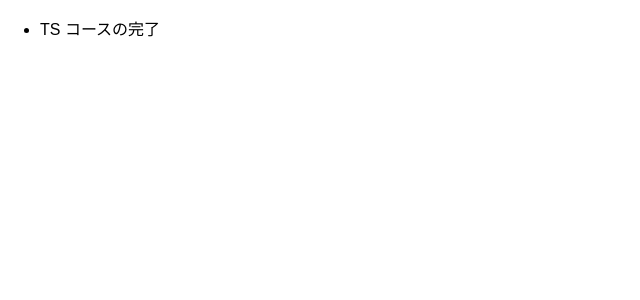
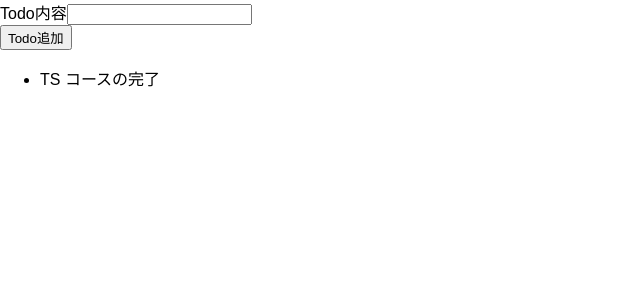
Before and after one commit to y4shiro/udemy-understanding-typescript-jp, a React (Create React App) app: page / in a window 1280 px wide. Shown: the top 300 px of the page, without its empty margins (0-640 px from the left). Built offline with nearby package versions, Linux system fonts and the light colour scheme.

Commit message:
180. ref を使ったユーザ入力の取得

```diff
--- a/src/App.tsx
+++ b/src/App.tsx
@@ -1,11 +1,13 @@
 import React from 'react';
 
 import TodoList from './components/TodoList';
+import NewTodo from './components/NewTodo';
 
 const App: React.FC = () => {
   const todos = [{ id: 't1', text: 'TS コースの完了' }];
   return (
     <div className="App">
+      <NewTodo />
       <TodoList items={todos} />
     </div>
   );
--- /dev/null
+++ b/src/components/NewTodo.tsx
@@ -0,0 +1,19 @@
+import React, { useRef } from 'react';
+
+const NewTodo: React.FC = () => {
+  const textInputRef = useRef<HTMLInputElement>(null);
+  const todoSubmitHandler = (event: React.FormEvent) => {
+    event.preventDefault();
+    const enteredText = textInputRef.current!.value;
+  };
+
+  return <form onSubmit={todoSubmitHandler}>
+    <div>
+      <label htmlFor="todo-text">Todo内容</label>
+      <input type="text" id="todo-text" ref={textInputRef} />
+    </div>
+    <button type="submit">Todo追加</button>
+  </form>
+};
+
+export default NewTodo;
```
